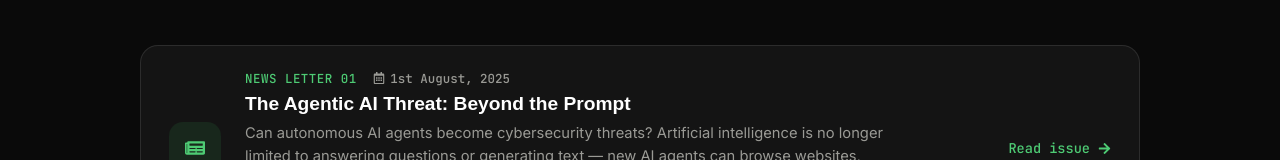
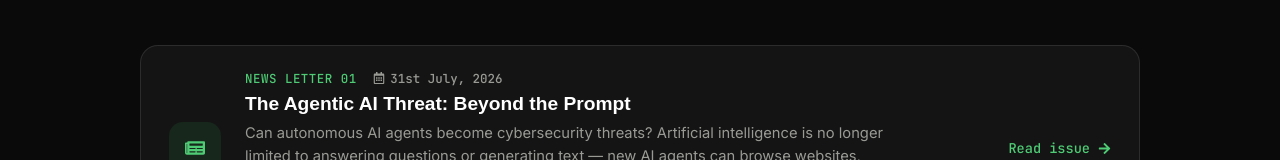
Before and after one commit to Arya-Tiwari/foss-website-main, a React (Vite) app: page /fossfridays in a window 1280 px wide. Shown: the part 450-610 px from the top of the page. Built offline with nearby package versions, Linux system fonts and the light colour scheme; a web font is replaced by a local one.

Commit message:
Updated Date of Newsletter Issue 1

```diff
--- a/src/data/newsletters.js
+++ b/src/data/newsletters.js
@@ -23,7 +23,7 @@ export const newsletters = [
     id: "1",
     issue: "News Letter 01",
     title: "The Agentic AI Threat: Beyond the Prompt",
-    date: "1st August, 2025",
+    date: "31st July, 2026",
     topics: ["AI Security", "Cybersecurity", "Agentic AI"],
     summary:
       "Can autonomous AI agents become cybersecurity threats? Artificial intelligence is no longer limited to answering questions or generating text — new AI agents can browse websites, run code, use tools, and complete tasks with limited human supervision.",
```
